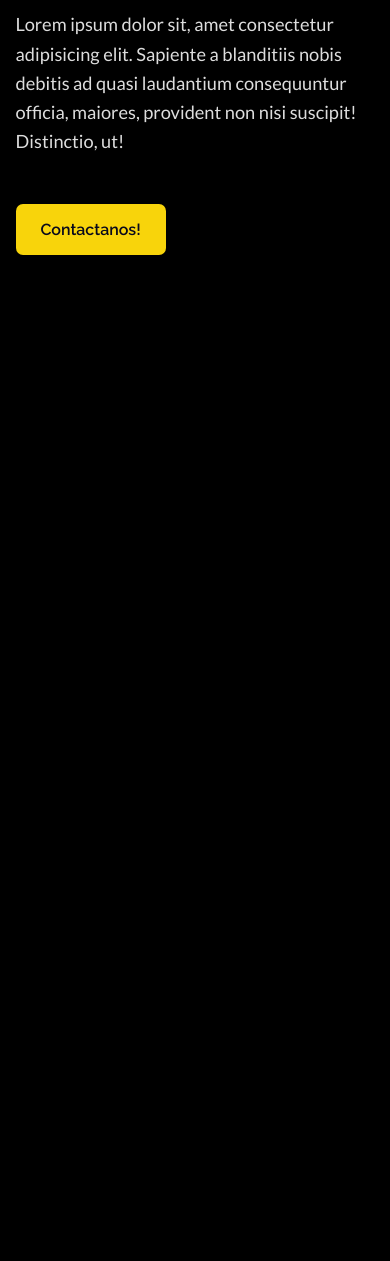
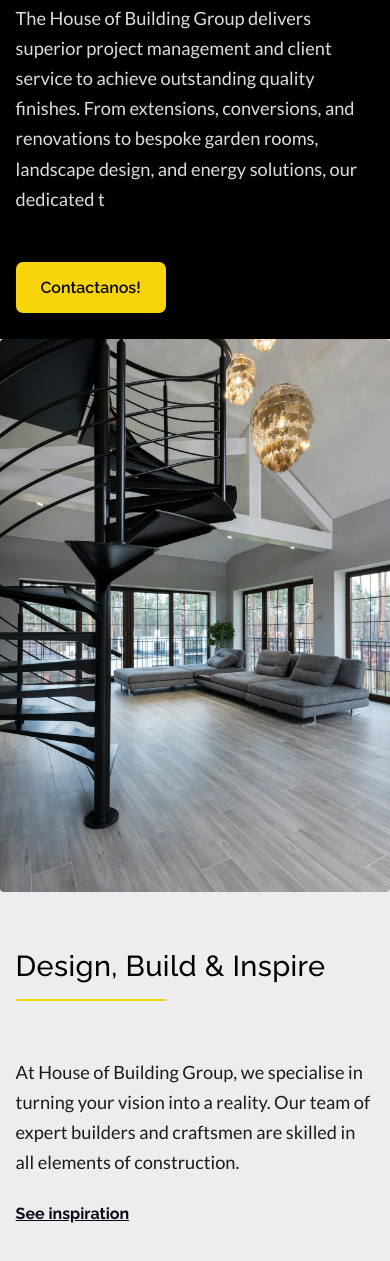
Before and after one commit to jaalzu/pagina-arquitectura, a website: page public/index.html in a window 390 px wide. Shown: the part 421-1682 px from the top of the page. Before the commit the page ends 844 px from the top, so only its background shows below. Drawn offline with nearby package versions, Linux system fonts and the light colour scheme.

Commit message:
about section end

```diff
--- a/public/index.html
+++ b/public/index.html
@@ -80,16 +80,26 @@
     <section class="hero">
         <div class="hero__description">
             <h1 class="hero__title">Construyendo la casa de tus sueños</h1>
-            <p class="hero__p">Lorem ipsum dolor sit, amet consectetur adipisicing elit. Sapiente a blanditiis nobis debitis ad quasi laudantium consequuntur officia, maiores, provident non nisi suscipit! Distinctio, ut!</p>
+            <p class="hero__p">The House of Building Group delivers superior project management and client service to achieve outstanding quality finishes. From extensions, conversions, and renovations to bespoke garden rooms, landscape design, and energy solutions, our dedicated t</p>
             <a href="#contacto" class="btn-primary">Contactanos!</a>
         </div>
         <div class="hero__img">
             <img src="/public/imagenes/hero-desktop.jpg" alt="" class="hero__desktop">
         </div>
         </section>
+    </header>
 
-
-    </header>
+    <section class="about">
+        <div class="about__img">
+            <img src="/public/imagenes/hero-mobile.jpg" alt="">
+        </div>
+        <div class="about__description">
+            <h2 class="about__title"> Design,  Build & Inspire</h2>
+            <hr>
+            <p>At House of Building Group, we specialise in turning your vision into a reality. Our team of expert builders and craftsmen are skilled in all elements of construction.</p>
+            <a href="#" class="btn__link"> See inspiration</a>
+           </div>
+    </section>
 <script src="../src/script.js"></script>
 </body>
 </html>
--- a/scss/base/_typography.scss
+++ b/scss/base/_typography.scss
@@ -17,6 +17,6 @@ h1{
 p{
     font-size: 1.140rem;
     color: $color-p-1;
-    line-height: 1.6;
+    line-height: 1.650;
     font-weight: $weight-medium;
 }
--- a/scss/components/_buttons.scss
+++ b/scss/components/_buttons.scss
@@ -7,3 +7,9 @@
     font-weight: $weight-semibold;
     font-size: 1rem;
 }
+
+.btn__link{
+    color: $color-black-bg;
+    font-weight: $weight-bold;
+    text-decoration: underline;
+}
--- /dev/null
+++ b/scss/components/_lines.scss
@@ -0,0 +1,7 @@
+hr{
+    width: 42%;
+    color: $color-primary;
+    background-color: $color-primary;
+    border: none;
+    height: 2px;
+}
--- a/scss/layout/_header.scss
+++ b/scss/layout/_header.scss
@@ -4,7 +4,7 @@
     top: 0%;
     width: 100%;
     padding-top: 2rem;
-    height: 100vh;
+    height: 90vh;
 
 
 
--- a/scss/layout/_hero.scss
+++ b/scss/layout/_hero.scss
@@ -7,8 +7,8 @@
 
     .hero{
         margin-inline: 4vw;
-        padding-top: 10vh;
-
+        padding-top: 9vh;
+        display: flex;
         .hero__description{
             h1{
                 margin-top: 2.5rem;
--- /dev/null
+++ b/scss/sections/_about.scss
@@ -0,0 +1,33 @@
+.about{
+    background-color: $color-white-bg;
+    padding-bottom: 3rem;
+
+
+    .about__img {
+        width: 100%;
+        height: 100%;
+        img{
+            border-radius: 4px;
+            width: 100%;
+        }
+    }
+
+
+    .about__description{
+        margin-inline: 4vw;
+        margin-top: 3.3rem;
+
+        h2{
+            font-size: 1.8rem;
+            margin-bottom: 1rem;
+            font-weight: $weight-medium;
+            letter-spacing: .4px;
+        }
+
+        p{
+            margin-top: 3.5rem;
+            color: $color-p-2;
+            margin-bottom: 1.7rem;
+        }
+    }
+}
--- a/scss/style.scss
+++ b/scss/style.scss
@@ -5,3 +5,6 @@
 @import '../scss/base/typography';
 @import '../scss/layout/hero';
 @import '../scss/components/buttons';
+@import '../scss/sections/about';
+@import '../scss/components/lines.scss';
+@import '../scss//sections/services';
--- a/scss/utils/_variables.scss
+++ b/scss/utils/_variables.scss
@@ -1,6 +1,6 @@
 $color-primary:#F8D40B;
 $color-black-bg:#09091C;
-$color-white-bg:#ffffffd7;
+$color-white-bg:#ffffffed;
 $color-p-1:#ffffffdd;
 $color-p-2:#1b1b1b;
 $color-gray-light:#888888;
```
Also changed, not shown: dist/css/style.css, scss/sections/_services.scss (added), 1 other file.
